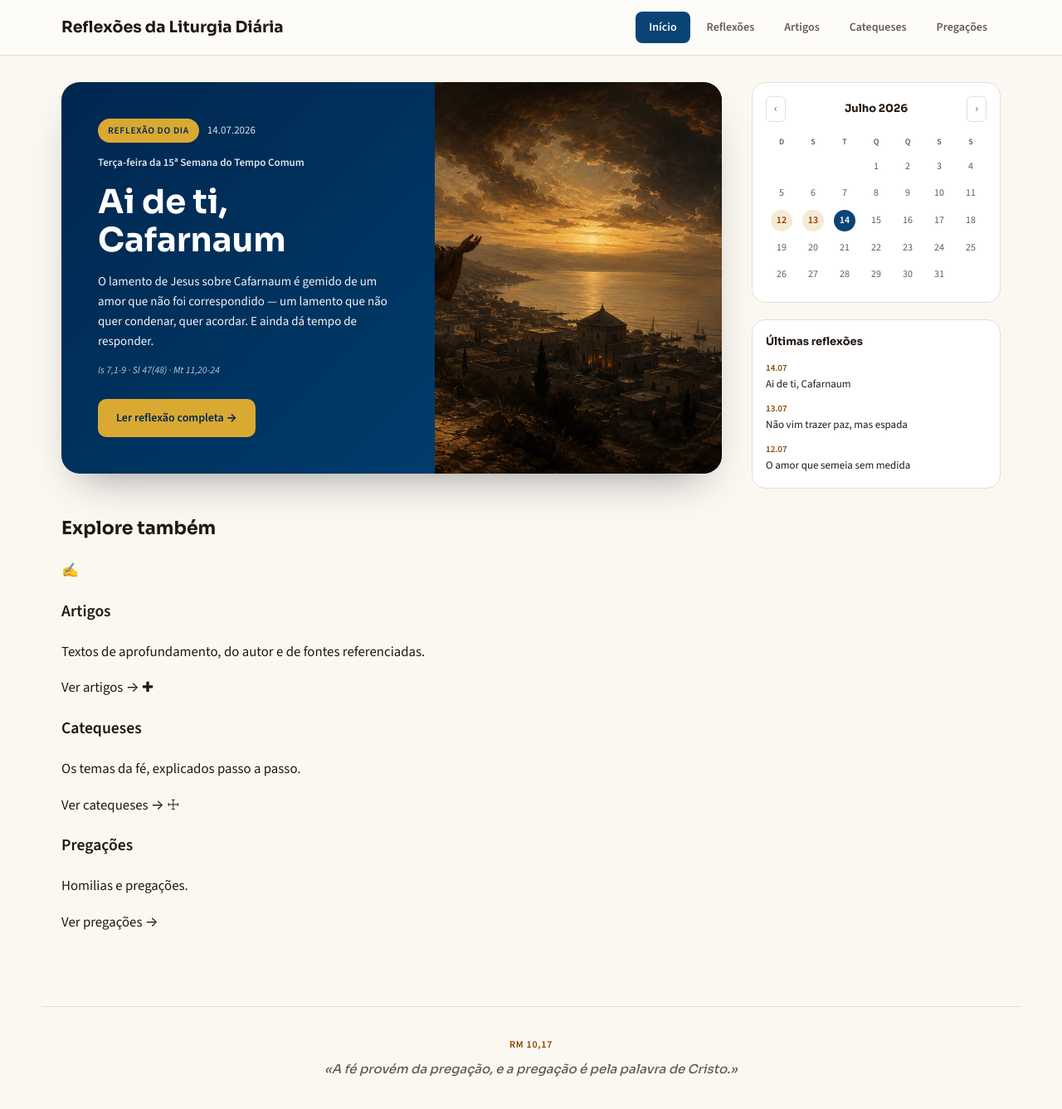
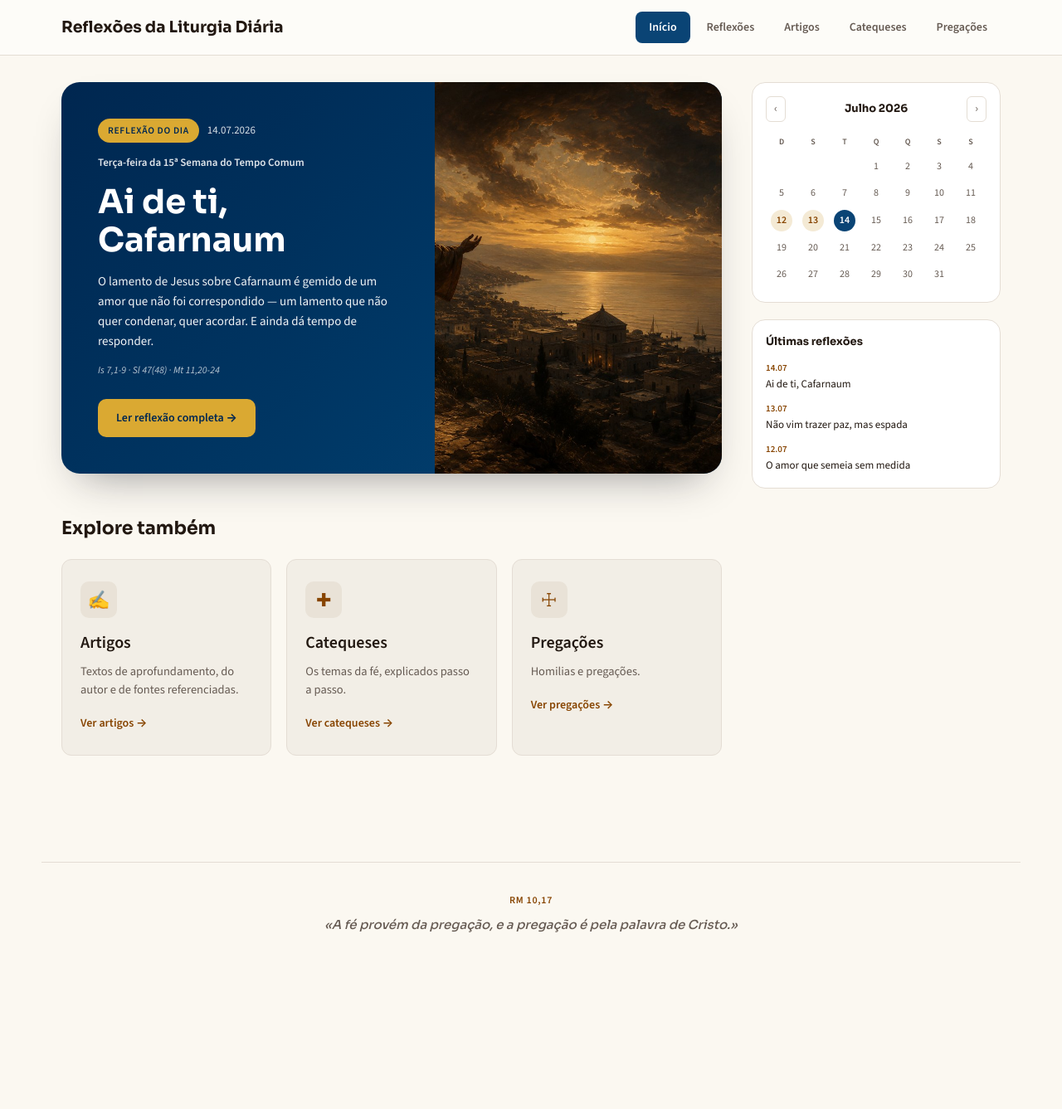
Before and after one commit to admariam/liturgiadiaria, a Jekyll site: the page built from index.html, in a window 1280 px wide and 1345 px high. Shown: the top 1337 px of the window at 83% size. Built offline with Jekyll 4.4.1, drawn with Linux system fonts in a browser that asks for light colours.

Commit message:
CSS: cards das seções + fonte referenciada

```diff
--- a/assets/css/style.css
+++ b/assets/css/style.css
@@ -411,3 +411,43 @@ table.cal td.hoje a, table.cal td.hoje span { background: var(--primary); color:
 @media (prefers-reduced-motion: reduce) {
   * { transition: none !important; }
 }
+
+/* ===== Seções: faixa de cards na home ===== */
+.faixa-secoes {
+  display: grid;
+  grid-template-columns: repeat(3, 1fr);
+  gap: 18px;
+  margin: 10px 0 40px;
+}
+.card-secao {
+  display: block;
+  padding: 26px 22px;
+  background: var(--papel-2, #fff);
+  border: 1px solid var(--fio, #e5ddcd);
+  border-radius: 12px;
+  text-decoration: none;
+  color: inherit;
+  transition: transform .12s ease, box-shadow .15s ease, border-color .15s ease;
+}
+.card-secao:hover {
+  transform: translateY(-3px);
+  box-shadow: 0 10px 26px -16px rgba(60,45,30,.5);
+  border-color: var(--accent-deep, #7a5a2f);
+}
+.card-secao-icone {
+  display: inline-flex; align-items: center; justify-content: center;
+  width: 44px; height: 44px; margin-bottom: 14px;
+  font-size: 22px; color: var(--accent-deep, #7a5a2f);
+  background: rgba(122,90,47,.08); border-radius: 10px;
+}
+.card-secao h3 { margin: 0 0 8px; font-size: 20px; }
+.card-secao p { margin: 0 0 14px; font-size: 14.5px; color: var(--tinta-suave, #6b6152); line-height: 1.5; }
+.card-secao-link { font-size: 14px; font-weight: 600; color: var(--accent-deep, #7a5a2f); }
+
+/* fonte referenciada no cabeçalho de um post de seção */
+.reflexao-cabecalho .fonte { font-style: italic; }
+.reflexao-cabecalho .fonte a { color: var(--accent-deep, #7a5a2f); }
+
+@media (max-width: 720px) {
+  .faixa-secoes { grid-template-columns: 1fr; gap: 14px; }
+}
```
